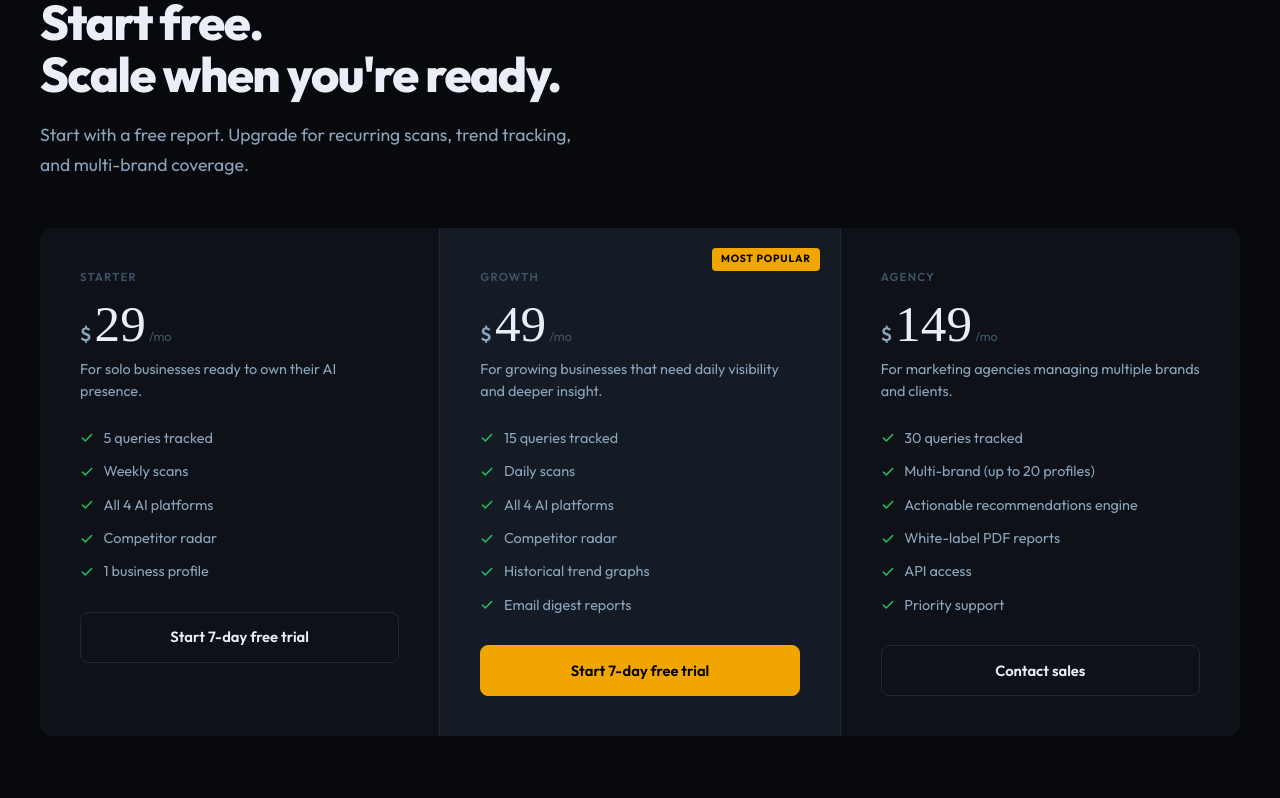
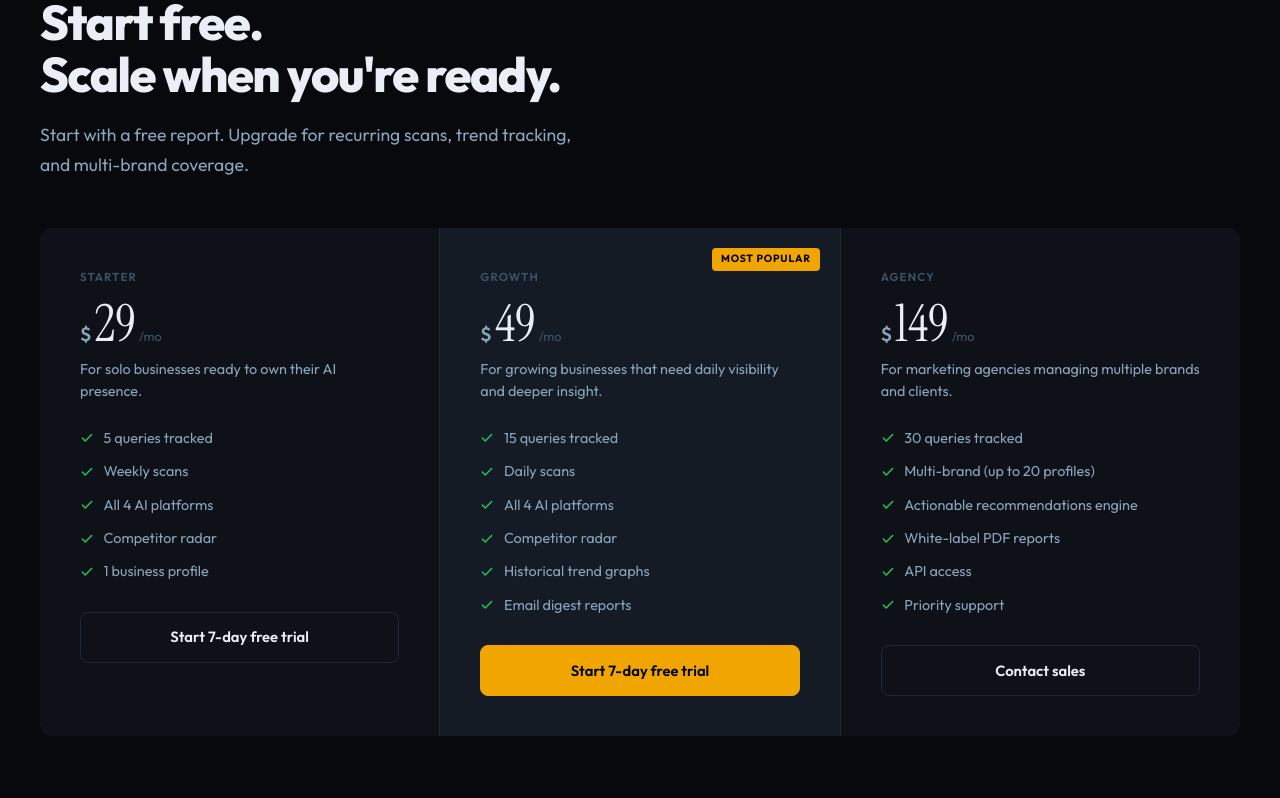
Before and after one commit to chasejones02/AI-Brand-Monitoring, a React (Vite) app in the folder frontend/: page / in a window 1280 px wide. Shown: the part 2792-3590 px from the top of the page. Built offline with nearby package versions, Linux system fonts and the light colour scheme; no server answers.

Commit message:
Bug Fixes
- Fix invalid OpenAI model name
- add Instrument Serif font preload
- remove unused emailRef

```diff
--- a/frontend/index.html
+++ b/frontend/index.html
@@ -6,7 +6,7 @@
     <title>Visaion — See How AI Describes Your Business</title>
     <link rel="preconnect" href="https://fonts.googleapis.com" />
     <link rel="preconnect" href="https://fonts.gstatic.com" crossorigin />
-    <link href="https://fonts.googleapis.com/css2?family=Outfit:wght@300;400;500;600;700;800&family=JetBrains+Mono:wght@400;500&display=swap" rel="stylesheet" />
+    <link href="https://fonts.googleapis.com/css2?family=Instrument+Serif:ital@0;1&family=Outfit:wght@300;400;500;600;700;800&family=JetBrains+Mono:wght@400;500&display=swap" rel="stylesheet" />
   </head>
   <body>
     <div id="root"></div>
--- a/frontend/src/components/hero-form.tsx
+++ b/frontend/src/components/hero-form.tsx
@@ -29,9 +29,6 @@
   const [isSubmitting, setIsSubmitting] = useState(false)
   const [error, setError] = useState('')
   const firstQueryRef = useRef<HTMLInputElement>(null)
-
-  // Expose email setter for CTA prefill
-  const emailRef = useRef<HTMLInputElement>(null)
 
   function handleStep1(e: React.FormEvent) {
     e.preventDefault()
@@ -124,7 +121,6 @@
                 <input
                   type="email"
                   id="email"
-                  ref={emailRef}
                   name="email"
                   placeholder="you@yourbusiness.com"
                   required
```
Also changed, not shown: 1 other file (tests, documents, lock files or other folders).
